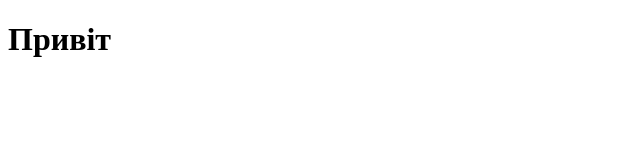
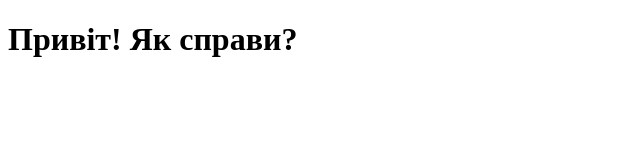
Before and after one commit to ElenaPavlov/-, a plain HTML site: page index.html in a window 1280 px wide. Shown: the whole page, without its empty margins (0-640 px from the left). Drawn offline with Linux system fonts and the light colour scheme.

Commit message:
Creat intex.html

```diff
--- a/index.html
+++ b/index.html
@@ -7,6 +7,7 @@
     <title>Document</title>
 </head>
 <body>
- <h1>Привіт</h1>
+    <h1>Привіт! Як справи?</h1>
+ </h1>
 </body>
 </html>
```
